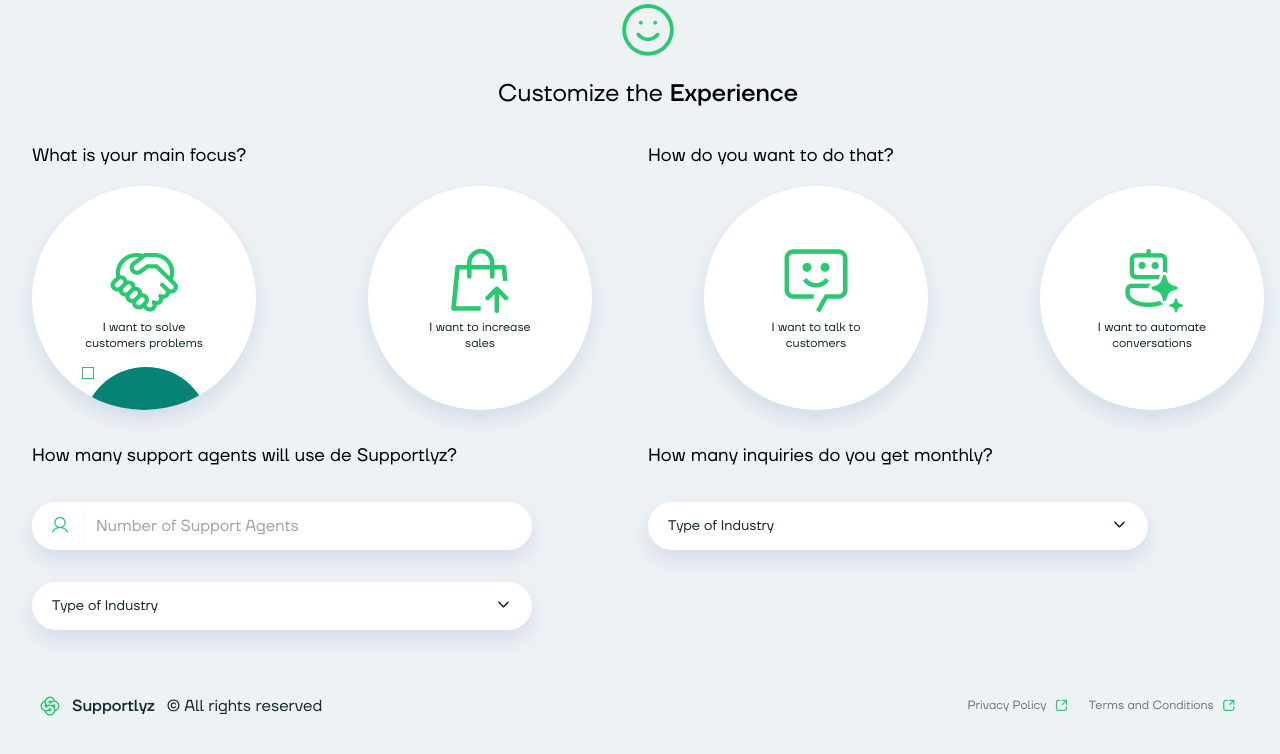
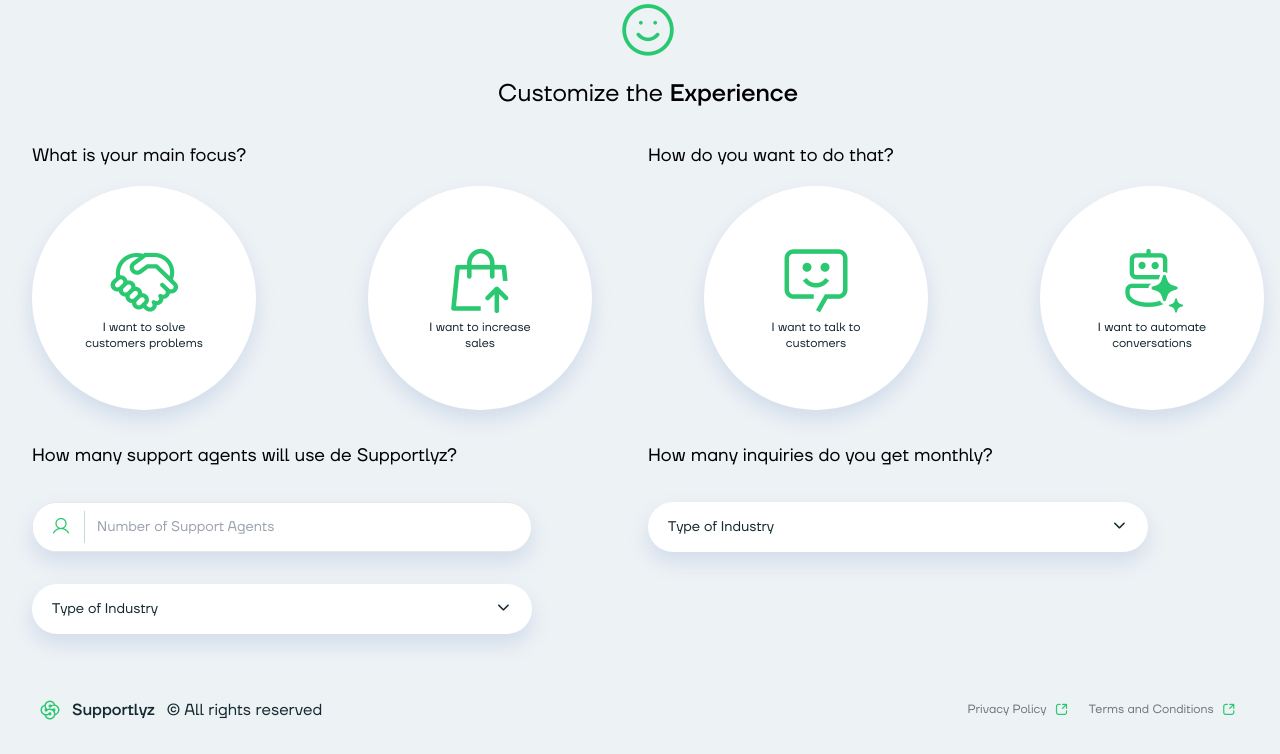
Before and after one commit to jetrix-quantumlabx/supportlyz, a PHP site: page /step-2.html in a window 1280 px wide. Shown: the part 111-865 px from the top of the page. Before the commit the page ends 827 px from the top, so only its background shows below. Run offline with PHP 8.4, Linux system fonts and the light colour scheme.

Commit message:
refactor: Refactor input containers in HTML files

```diff
--- a/src/assets/css/main.css
+++ b/src/assets/css/main.css
@@ -554,10 +554,6 @@ video {
   bottom: -0.25rem;
 }
 
-.-bottom-\[85px\] {
-  bottom: -85px;
-}
-
 .-left-5 {
   left: -1.25rem;
 }
@@ -608,10 +604,6 @@ video {
 
 .left-2\/4 {
   left: 50%;
-}
-
-.left-\[50px\] {
-  left: 50px;
 }
 
 .right-0 {
@@ -767,10 +759,6 @@ video {
   height: 0.875rem;
 }
 
-.h-32 {
-  height: 8rem;
-}
-
 .h-4 {
   height: 1rem;
 }
@@ -779,10 +767,6 @@ video {
   height: 1.25rem;
 }
 
-.h-56 {
-  height: 14rem;
-}
-
 .h-6 {
   height: 1.5rem;
 }
@@ -823,6 +807,10 @@ video {
   height: 420px;
 }
 
+.h-\[50px\] {
+  height: 50px;
+}
+
 .h-\[70px\] {
   height: 70px;
 }
@@ -911,10 +899,6 @@ video {
   width: 50%;
 }
 
-.w-32 {
-  width: 8rem;
-}
-
 .w-36 {
   width: 9rem;
 }
@@ -933,10 +917,6 @@ video {
 
 .w-52 {
   width: 13rem;
-}
-
-.w-56 {
-  width: 14rem;
 }
 
 .w-6 {
@@ -1029,6 +1009,11 @@ video {
 
 .translate-x-20 {
   --tw-translate-x: 5rem;
+  transform: translate(var(--tw-translate-x), var(--tw-translate-y)) rotate(var(--tw-rotate)) skewX(var(--tw-skew-x)) skewY(var(--tw-skew-y)) scaleX(var(--tw-scale-x)) scaleY(var(--tw-scale-y));
+}
+
+.translate-y-0 {
+  --tw-translate-y: 0px;
   transform: translate(var(--tw-translate-x), var(--tw-translate-y)) rotate(var(--tw-rotate)) skewX(var(--tw-skew-x)) skewY(var(--tw-skew-y)) scaleX(var(--tw-scale-x)) scaleY(var(--tw-scale-y));
 }
 
@@ -1077,10 +1062,6 @@ video {
           user-select: none;
 }
 
-.list-none {
-  list-style-type: none;
-}
-
 .grid-cols-7 {
   grid-template-columns: repeat(7, minmax(0, 1fr));
 }
@@ -1192,10 +1173,6 @@ video {
   border-top-left-radius: 1.5rem;
 }
 
-.border {
-  border-width: 1px;
-}
-
 .border-0 {
   border-width: 0px;
 }
@@ -1238,11 +1215,6 @@ video {
 .border-secondary-500 {
   --tw-border-opacity: 1;
   border-color: rgb(120 217 165 / var(--tw-border-opacity));
-}
-
-.border-secondary-900 {
-  --tw-border-opacity: 1;
-  border-color: rgb(42 200 112 / var(--tw-border-opacity));
 }
 
 .border-white {
@@ -1476,10 +1448,6 @@ video {
   padding-bottom: 1.25rem;
 }
 
-.pl-16 {
-  padding-left: 4rem;
-}
-
 .pl-2 {
   padding-left: 0.5rem;
 }
@@ -1642,11 +1610,6 @@ video {
   --tw-shadow: 0 10px 20px rgba(104, 134, 193, 0.20);
   --tw-shadow-colored: 0 10px 20px var(--tw-shadow-color);
   box-shadow: var(--tw-ring-offset-shadow, 0 0 #0000), var(--tw-ring-shadow, 0 0 #0000), var(--tw-shadow);
-}
-
-.outline-none {
-  outline: 2px solid transparent;
-  outline-offset: 2px;
 }
 
 .transition {
@@ -3622,8 +3585,7 @@ body {
 
 .input-container {
   position: relative;
-  margin-bottom: 1rem;
-  height: 3rem;
+  height: 50px;
   overflow: hidden;
   border-radius: 9999px;
   border-width: 1px;
@@ -3639,8 +3601,7 @@ body {
 
 .input-container-is-active {
   position: relative;
-  margin-bottom: 1rem;
-  height: 3rem;
+  height: 50px;
   overflow: hidden;
   border-radius: 9999px;
   border-width: 1px;
@@ -3664,8 +3625,8 @@ body {
   padding-top: 0.75rem;
   padding-bottom: 0.75rem;
   padding-left: 4rem;
-  font-size: 1rem;
-  line-height: 1.5rem;
+  font-size: 0.875rem;
+  line-height: 1.25rem;
   --tw-text-opacity: 1;
   color: rgb(21 41 48 / var(--tw-text-opacity));
   outline: 2px solid transparent;
@@ -3758,6 +3719,65 @@ body {
   --tw-gradient-to: #915EFF var(--tw-gradient-to-position);
 }
 
+/************* STEPS ***********/
+
+.experience-item {
+  position: relative;
+  display: flex;
+  height: 14rem;
+  width: 14rem;
+  list-style-type: none;
+  flex-direction: column;
+  align-items: center;
+  justify-content: center;
+  overflow: hidden;
+  border-radius: 9999px;
+  --tw-bg-opacity: 1;
+  background-color: rgb(255 255 255 / var(--tw-bg-opacity));
+  padding: 0.75rem;
+  text-align: center;
+  --tw-shadow: 0 10px 20px rgba(104, 134, 193, 0.20);
+  --tw-shadow-colored: 0 10px 20px var(--tw-shadow-color);
+  box-shadow: var(--tw-ring-offset-shadow, 0 0 #0000), var(--tw-ring-shadow, 0 0 #0000), var(--tw-shadow);
+  transition-property: color, background-color, border-color, text-decoration-color, fill, stroke, opacity, box-shadow, transform, filter, -webkit-backdrop-filter;
+  transition-property: color, background-color, border-color, text-decoration-color, fill, stroke, opacity, box-shadow, transform, filter, backdrop-filter;
+  transition-property: color, background-color, border-color, text-decoration-color, fill, stroke, opacity, box-shadow, transform, filter, backdrop-filter, -webkit-backdrop-filter;
+  transition-timing-function: cubic-bezier(0.4, 0, 0.2, 1);
+  transition-duration: 150ms;
+}
+
+.experience-item:hover {
+  --tw-bg-opacity: 1;
+  background-color: rgb(42 200 112 / var(--tw-bg-opacity));
+}
+
+.experience-item-check {
+  position: absolute;
+  bottom: -85px;
+  left: 50px;
+  display: flex;
+  height: 8rem;
+  width: 8rem;
+  --tw-translate-y: 100%;
+  transform: translate(var(--tw-translate-x), var(--tw-translate-y)) rotate(var(--tw-rotate)) skewX(var(--tw-skew-x)) skewY(var(--tw-skew-y)) scaleX(var(--tw-scale-x)) scaleY(var(--tw-scale-y));
+  align-items: flex-start;
+  justify-content: center;
+  border-radius: 9999px;
+  --tw-bg-opacity: 1;
+  background-color: rgb(6 131 116 / var(--tw-bg-opacity));
+  padding: 0.75rem;
+  transition-property: color, background-color, border-color, text-decoration-color, fill, stroke, opacity, box-shadow, transform, filter, -webkit-backdrop-filter;
+  transition-property: color, background-color, border-color, text-decoration-color, fill, stroke, opacity, box-shadow, transform, filter, backdrop-filter;
+  transition-property: color, background-color, border-color, text-decoration-color, fill, stroke, opacity, box-shadow, transform, filter, backdrop-filter, -webkit-backdrop-filter;
+  transition-timing-function: cubic-bezier(0.4, 0, 0.2, 1);
+  transition-duration: 150ms;
+}
+
+.group:hover .experience-item-check {
+  --tw-translate-y: 0px;
+  transform: translate(var(--tw-translate-x), var(--tw-translate-y)) rotate(var(--tw-rotate)) skewX(var(--tw-skew-x)) skewY(var(--tw-skew-y)) scaleX(var(--tw-scale-x)) scaleY(var(--tw-scale-y));
+}
+
 /*********** UTILITIES ***********/
 
 .line-normal {
@@ -3802,12 +3822,6 @@ body {
 .after\:w-px::after {
   content: var(--tw-content);
   width: 1px;
-}
-
-.after\:bg-gray-100::after {
-  content: var(--tw-content);
-  --tw-bg-opacity: 1;
-  background-color: rgb(243 244 246 / var(--tw-bg-opacity));
 }
 
 .after\:bg-tertiary-100::after {
@@ -3883,6 +3897,11 @@ body {
   transform: translate(var(--tw-translate-x), var(--tw-translate-y)) rotate(var(--tw-rotate)) skewX(var(--tw-skew-x)) skewY(var(--tw-skew-y)) scaleX(var(--tw-scale-x)) scaleY(var(--tw-scale-y));
 }
 
+.group:hover .group-hover\:-translate-y-\[20px\] {
+  --tw-translate-y: -20px;
+  transform: translate(var(--tw-translate-x), var(--tw-translate-y)) rotate(var(--tw-rotate)) skewX(var(--tw-skew-x)) skewY(var(--tw-skew-y)) scaleX(var(--tw-scale-x)) scaleY(var(--tw-scale-y));
+}
+
 .group:hover .group-hover\:translate-x-0 {
   --tw-translate-x: 0px;
   transform: translate(var(--tw-translate-x), var(--tw-translate-y)) rotate(var(--tw-rotate)) skewX(var(--tw-skew-x)) skewY(var(--tw-skew-y)) scaleX(var(--tw-scale-x)) scaleY(var(--tw-scale-y));
--- a/src/dashboard.html
+++ b/src/dashboard.html
@@ -129,6 +129,8 @@
                       <img src="assets/images/nike.png" alt="brand" class="w-16 h-16 mb-3 rounded-full">
                       <span class="absolute top-0 right-0 block w-4 h-4 border-2 border-white rounded-full bg-secondary-900"></span>
                     </div>
+
+                    <!-- Account Website -->
                     <div class="relative">
                       <h5 class="website-handler">
                         Nike Shopify Store
@@ -180,6 +182,8 @@
                       </a>
                     </div>
                   </div>
+
+                  <!-- Account Status -->
                   <div class="relative">
                     <div class="status-handler">
                       <p class="text-sm font-medium text-secondary-900">Connected</p>
@@ -198,6 +202,8 @@
                       </button>
                     </div>
                   </div>
+
+                  <!-- Account Operators -->
                   <div class="flex items-center justify-between mb-3">
                     <h5 class="py-2 font-medium text-penitentiary-900">Operators</h5>
                      <span class="flex items-center justify-center w-10 h-5 text-xs text-white rounded-full line-normal bg-secondary-900">22</span>
--- a/src/forgotten-password.html
+++ b/src/forgotten-password.html
@@ -80,7 +80,7 @@
               </span>
               <h1 class="mb-8 text-3xl text-penitentiary-900">Forgotten Password</h1>
 
-              <div class="input-container">
+              <div class="mb-4 input-container">
                 <span class="absolute top-0 left-0 flex items-center justify-center h-12 text-xl bg-white w-14 text-secondary-900 after:content-[''] after:absolute after:top-2 after:right-1 after:w-px after:h-8 after:z-20 after:bg-tertiary-100">
                   <i class="icon-envelope"></i>
                 </span>
--- a/src/index.html
+++ b/src/index.html
@@ -100,13 +100,13 @@
                   <span class="relative z-20">or</span>
                 </div>
 
-                <div class="input-container">
+                <div class="mb-4 input-container">
                   <span class="absolute top-0 left-0 flex items-center justify-center h-12 text-xl bg-white w-14 text-secondary-900 after:content-[''] after:absolute after:top-2 after:right-1 after:w-px after:h-8 after:z-20 after:bg-tertiary-100">
                     <i class="icon-envelope"></i>
                   </span>
                   <input type="text" class="input" placeholder="Email" value="jonhdoe@gmail.com">
                 </div>
-                <div class="input-container">
+                <div class="mb-4 input-container">
                   <span class="absolute top-0 left-0 flex items-center justify-center h-12 text-xl bg-white w-14 text-secondary-900 after:content-[''] after:absolute after:top-2 after:right-1 after:w-px after:h-8 after:z-20 after:bg-tertiary-100">
                     <i class="icon-lock"></i>
                   </span>
--- a/src/register.html
+++ b/src/register.html
@@ -108,14 +108,14 @@
                 <span class="relative z-20">or</span>
               </div>
 
-              <div class="input-container">
+              <div class="mb-4 input-container">
                 <span class="absolute top-0 left-0 flex items-center justify-center h-12 text-xl bg-white w-14 text-secondary-900 after:content-[''] after:absolute after:top-2 after:right-1 after:w-px after:h-8 after:z-20 after:bg-tertiary-100">
                   <i class="icon-envelope"></i>
                 </span>
 
                 <input type="text" class="input" placeholder="Email" value="jonhdoe@gmail.com">
               </div>
-              <div class="input-container">
+              <div class="mb-4 input-container">
                 <span class="absolute top-0 left-0 flex items-center justify-center h-12 text-xl bg-white w-14 text-secondary-900 after:content-[''] after:absolute after:top-2 after:right-1 after:w-px after:h-8 after:z-20 after:bg-tertiary-100">
                   <i class="icon-lock"></i>
                 </span>
@@ -124,7 +124,7 @@
                   <i class="icon-password"></i>
                 </span>
               </div>
-              <div class="input-container">
+              <div class="mb-4 input-container">
                 <span class="absolute top-0 left-0 flex items-center justify-center h-12 text-xl bg-white w-14 text-secondary-900 after:content-[''] after:absolute after:top-2 after:right-1 after:w-px after:h-8 after:z-20 after:bg-tertiary-100">
                   <i class="icon-hyperlink"></i>
                 </span>
--- a/src/step-2.html
+++ b/src/step-2.html
@@ -55,7 +55,7 @@
           </div>
         </div>
 
-        <div class="h-full px-8 mx-auto max-w-screen-2xl">
+        <div class="flex flex-col items-center justify-center h-full px-8 mx-auto max-w-screen-2xl">
           <div class="flex flex-col items-center justify-center">
             <span class="flex justify-center w-12 mb-4 text-6xl text-secondary-900">
               <i class="icon-happy"></i>
@@ -63,50 +63,119 @@
             <h2 class="block mb-8 text-2xl">Customize the <span class="font-medium">Experience</span></h2>
           </div>
 
-          <div class="flex items-center justify-between mb-4">
+          <div class="flex items-center justify-between w-full mb-4">
             <h3 class="block w-3/6 text-lg">What is your main focus?</h3>
             <h3 class="block w-3/6 text-lg">How do you want to do that?</h3>
           </div>
 
           <div class="flex items-center mb-8 gap-28">
-            <li class="relative flex flex-col items-center justify-center w-56 h-56 p-3 overflow-hidden text-center list-none bg-white rounded-full shadow-gray-20">
-              <i class="block text-7xl icon-hands text-secondary-900"></i>
-              <p class="block text-center text-penitentiary-900 text-xs w-[130px]">I want to solve customers problems</p>
-              <div class="absolute -bottom-[85px] left-[50px] w-32 h-32 rounded-full bg-tertiary-900 flex items-start jus">
-                <span class="block w-3 h-3 border border-secondary-900"></span>
+            <!-- Experience Item -->
+            <li class="experience-item group">
+              <div class="translate-y-0 group-hover:-translate-y-[20px] transition">
+                <i class="block text-7xl icon-hands text-secondary-900 group-hover:text-white"></i>
+                <p class="block text-center text-penitentiary-900 text-xs w-[130px] group-hover:text-white">I want to solve customers problems</p>
+              </div>
+              <div class="experience-item-check">
+                <div class="relative flex items-center rounded-full cursor-pointer">
+                  <input type="checkbox" class="checkbox peer" />
+                  <span
+                    class="absolute text-white transition-opacity opacity-0 pointer-events-none top-2/4 left-2/4 -translate-y-2/4 -translate-x-2/4 peer-checked:opacity-100">
+                    <svg xmlns="http://www.w3.org/2000/svg" class="h-3.5 w-3.5" viewBox="0 0 20 20" fill="currentColor"
+                      stroke="currentColor" stroke-width="1">
+                      <path fill-rule="evenodd"
+                        d="M16.707 5.293a1 1 0 010 1.414l-8 8a1 1 0 01-1.414 0l-4-4a1 1 0 011.414-1.414L8 12.586l7.293-7.293a1 1 0 011.414 0z"
+                        clip-rule="evenodd"></path>
+                    </svg>
+                  </span>
+                </div>
               </div>
             </li>
-            <li class="flex flex-col items-center justify-center w-56 h-56 p-3 text-center list-none bg-white rounded-full shadow-gray-20">
-              <i class="block text-7xl icon-briefcase text-secondary-900"></i>
-              <p class="block text-xs text-center text-penitentiary-900 w-[130px]">I want to increase sales</p>
+
+            <!-- Experience Item -->
+            <li class="experience-item group">
+              <div class="translate-y-0 group-hover:-translate-y-[20px] transition">
+                <i class="block text-7xl icon-briefcase text-secondary-900 group-hover:text-white"></i>
+                <p class="block text-center text-penitentiary-900 text-xs w-[130px] group-hover:text-white">I want to increase sales</p>
+              </div>
+
+              <div class="experience-item-check">
+                <div class="relative flex items-center rounded-full cursor-pointer">
+                  <input type="checkbox" class="checkbox peer" />
+                  <span
+                    class="absolute text-white transition-opacity opacity-0 pointer-events-none top-2/4 left-2/4 -translate-y-2/4 -translate-x-2/4 peer-checked:opacity-100">
+                    <svg xmlns="http://www.w3.org/2000/svg" class="h-3.5 w-3.5" viewBox="0 0 20 20" fill="currentColor"
+                      stroke="currentColor" stroke-width="1">
+                      <path fill-rule="evenodd"
+                        d="M16.707 5.293a1 1 0 010 1.414l-8 8a1 1 0 01-1.414 0l-4-4a1 1 0 011.414-1.414L8 12.586l7.293-7.293a1 1 0 011.414 0z"
+                        clip-rule="evenodd"></path>
+                    </svg>
+                  </span>
+                </div>
+              </div>
             </li>
-            <li class="flex flex-col items-center justify-center w-56 h-56 p-3 text-center list-none bg-white rounded-full shadow-gray-20">
-              <i class="block text-7xl icon-message text-secondary-900"></i>
-              <p class="block text-xs text-center text-penitentiary-900 w-[130px]">I want to talk to customers</p>
+
+            <!-- Experience Item -->
+            <li class="experience-item group">
+              <div class="translate-y-0 group-hover:-translate-y-[20px] transition">
+                <i class="block text-7xl icon-message text-secondary-900 group-hover:text-white"></i>
+                <p class="block text-center text-penitentiary-900 text-xs w-[130px] group-hover:text-white">I want to talk to customers</p>
+              </div>
+              <div class="experience-item-check">
+                <div class="relative flex items-center rounded-full cursor-pointer">
+                  <input type="checkbox" class="checkbox peer" />
+                  <span
+                    class="absolute text-white transition-opacity opacity-0 pointer-events-none top-2/4 left-2/4 -translate-y-2/4 -translate-x-2/4 peer-checked:opacity-100">
+                    <svg xmlns="http://www.w3.org/2000/svg" class="h-3.5 w-3.5" viewBox="0 0 20 20" fill="currentColor"
+                      stroke="currentColor" stroke-width="1">
+                      <path fill-rule="evenodd"
+                        d="M16.707 5.293a1 1 0 010 1.414l-8 8a1 1 0 01-1.414 0l-4-4a1 1 0 011.414-1.414L8 12.586l7.293-7.293a1 1 0 011.414 0z"
+                        clip-rule="evenodd"></path>
+                    </svg>
+                  </span>
+                </div>
+              </div>
             </li>
-            <li class="flex flex-col items-center justify-center w-56 h-56 p-3 text-center list-none bg-white rounded-full shadow-gray-20">
-              <i class="block text-7xl icon-sully text-secondary-900"></i>
-              <p class="block text-xs text-center text-penitentiary-900 w-[130px]">I want to automate conversations</p>
+
+            <!-- Experience Item -->
+            <li class="experience-item group">
+              <div class="translate-y-0 group-hover:-translate-y-[20px] transition">
+                <i class="block text-7xl icon-sully text-secondary-900 group-hover:text-white"></i>
+                <p class="block text-center text-penitentiary-900 text-xs w-[130px] group-hover:text-white">I want to automate conversations</p>
+              </div>
+              <div class="experience-item-check">
+                <div class="relative flex items-center rounded-full cursor-pointer">
+                  <input type="checkbox" class="checkbox peer" />
+                  <span
+                    class="absolute text-white transition-opacity opacity-0 pointer-events-none top-2/4 left-2/4 -translate-y-2/4 -translate-x-2/4 peer-checked:opacity-100">
+                    <svg xmlns="http://www.w3.org/2000/svg" class="h-3.5 w-3.5" viewBox="0 0 20 20" fill="currentColor"
+                      stroke="currentColor" stroke-width="1">
+                      <path fill-rule="evenodd"
+                        d="M16.707 5.293a1 1 0 010 1.414l-8 8a1 1 0 01-1.414 0l-4-4a1 1 0 011.414-1.414L8 12.586l7.293-7.293a1 1 0 011.414 0z"
+                        clip-rule="evenodd"></path>
+                    </svg>
+                  </span>
+                </div>
+              </div>
             </li>
           </div>
 
-          <div class="flex items-center justify-between mb-8">
+          <div class="flex items-center justify-between w-full mb-8">
             <h3 class="block w-3/6 text-lg">How many support agents will use de Supportlyz?</h3>
             <h3 class="block w-3/6 text-lg">How many inquiries do you get monthly?</h3>
           </div>
 
-          <div class="flex items-center mb-8">
+          <div class="flex items-center w-full mb-8">
             <div class="w-3/6">
-              <div class="relative w-[500px] h-12 overflow-hidden rounded-full shadow-gray-20">
-                <span class="absolute top-0 left-0 flex items-center justify-center h-12 text-xl bg-white w-14 text-secondary-900 after:content-[''] after:absolute after:top-2 after:right-1 after:w-px after:h-8 after:z-20 after:bg-gray-100">
+              <div class="input-container w-[500px]">
+                <span class="absolute top-0 left-0 flex items-center justify-center h-12 text-xl bg-white w-14 text-secondary-900 after:content-[''] after:absolute after:top-2 after:right-1 after:w-px after:h-8 after:z-20 after:bg-tertiary-100">
                   <i class="icon-user"></i>
                 </span>
-                <input type="text" class="w-full h-full py-3 pl-16 text-base bg-white outline-none text-secondary-900" placeholder="Number of Support Agents" />
+                <input type="text" class="input" placeholder="Number of Support Agents">
               </div>
             </div>
             <div class="w-3/6">
               <div class="relative w-[500px] text-penitentiary-900 bg-white rounded-full hover:shadow-secondary-40 shadow-gray-20">
-                <div class="flex items-center justify-between h-12 gap-3 px-5 py-3 cursor-pointer">
+                <div class="flex items-center justify-between h-[50px] gap-3 px-5 py-3 cursor-pointer">
                   <p class="text-sm">Type of Industry</p>
                   <span class="text-xs">
                     <i class="icon-chevron"></i>
@@ -116,10 +185,10 @@
             </div>
           </div>
 
-          <div class="flex items-center mb-8">
+          <div class="flex items-center w-full mb-8">
             <div class="w-3/6">
               <div class="relative w-[500px] text-penitentiary-900 bg-white rounded-full hover:shadow-secondary-40 shadow-gray-20">
-                <div class="flex items-center justify-between h-12 gap-3 px-5 py-3 cursor-pointer">
+                <div class="flex items-center justify-between h-[50px] gap-3 px-5 py-3 cursor-pointer">
                   <p class="text-sm">Type of Industry</p>
                   <span class="text-xs">
                     <i class="icon-chevron"></i>
```
Also changed, not shown: src/assets/css/global.css (+11 -3 lines).
